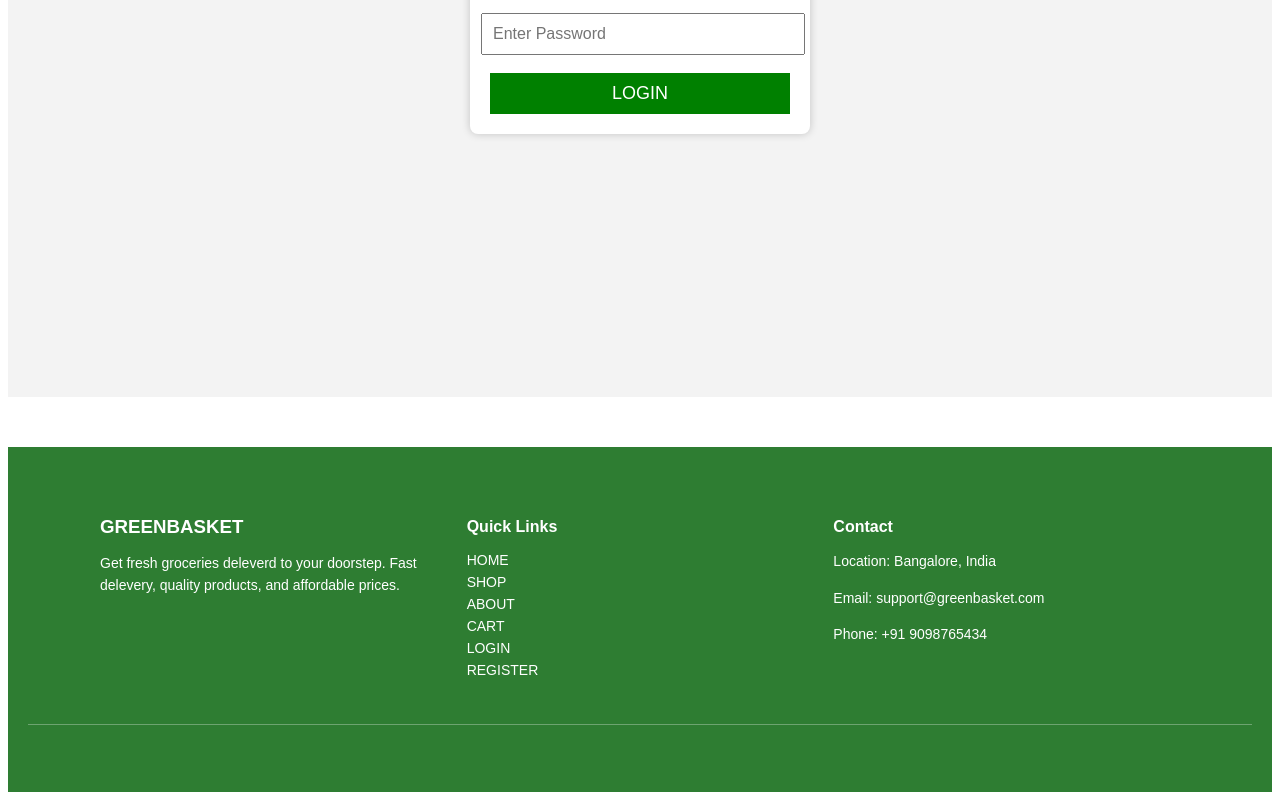
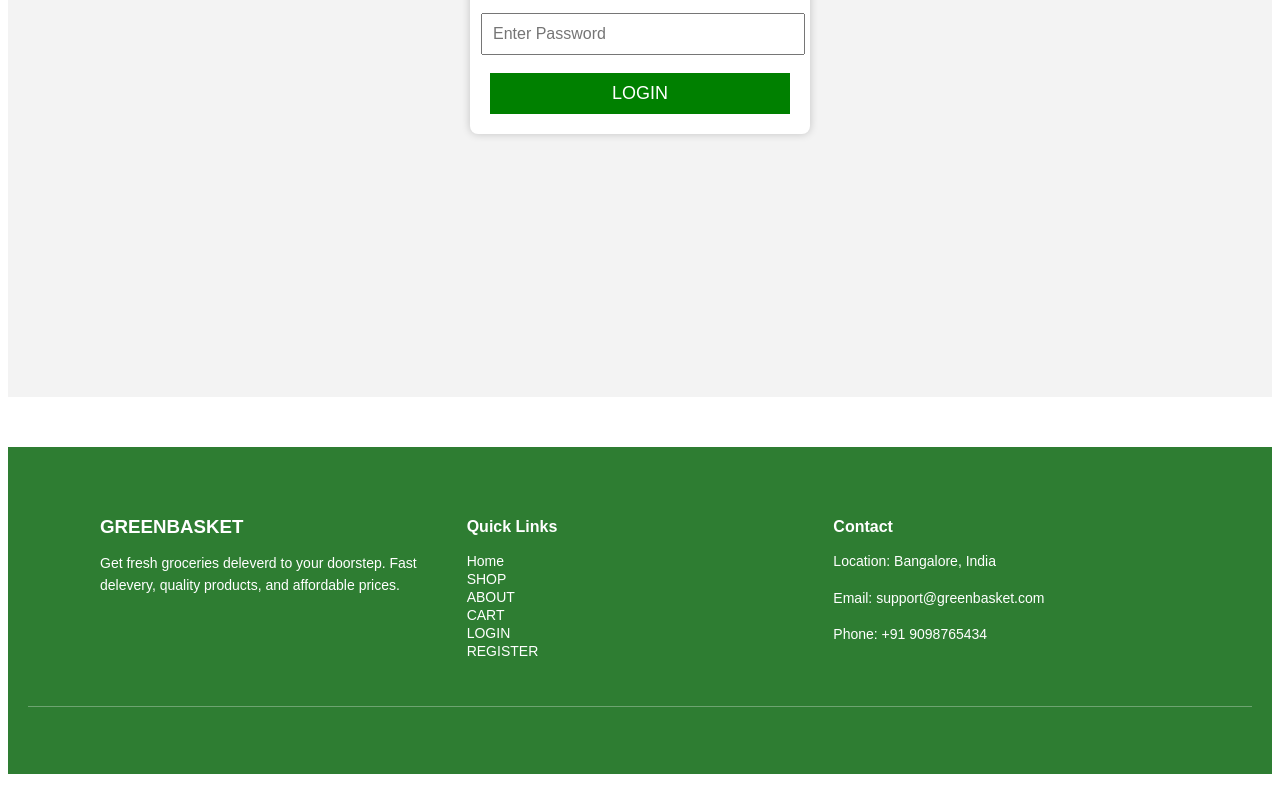
Before and after one commit to shashankgowdab3/greenbasket-react, a React (Create React App) app in the folder greenbasket/: page /login in a window 1280 px wide. Shown: the part 463-1263 px from the top of the page. Built offline with nearby package versions, Linux system fonts and the light colour scheme.

Commit message:
footer styling added

```diff
--- a/greenbasket/src/footer.js
+++ b/greenbasket/src/footer.js
@@ -1,3 +1,5 @@
+import { Link } from "react-router-dom";
+
 function Footer() {
     return (
         <footer className="footer">
@@ -10,12 +12,12 @@ function Footer() {
                 <div className="footer-section">
                     <h4>Quick Links</h4>
                     <ul>
-                        <li>HOME</li>
-                        <li>SHOP</li>
-                        <li>ABOUT</li>
-                        <li>CART</li>
-                        <li>LOGIN</li>
-                        <li>REGISTER</li>
+                        <li><Link to="/">Home</Link></li>
+                        <li><Link to="/shop">SHOP</Link></li>
+                        <li><Link to="/about">ABOUT</Link></li>
+                        <li><Link to="/cart">CART</Link></li>
+                        <li><Link to="/login">LOGIN</Link></li>
+                        <li><Link to="/register">REGISTER</Link></li>
                     </ul>
                 </div>
 
--- a/greenbasket/src/navbar.js
+++ b/greenbasket/src/navbar.js
@@ -5,7 +5,7 @@ import "./style.css";
 const Navbar = () => {
   return (
     <nav className="navbar">
-      <div className="logo">GreenBasket</div>
+      <div className="logo">GREENBASKET</div>
 
       <ul className="nav-links">
         <li><Link to="/">HOME</Link></li>
--- a/greenbasket/src/style.css
+++ b/greenbasket/src/style.css
@@ -422,13 +422,15 @@ button:hover {
   padding: 0;
 }
 
-.footer-section ul li{
+.footer-section ul li a{
   margin: 6px 0;
   font-size: 14px;
+  color: white;
   cursor: pointer;
+  text-decoration: none;
 }
 
-.footer-section ul li:hover{
+.footer-section ul li a:hover{
   text-decoration: underline;
 }
 
```
